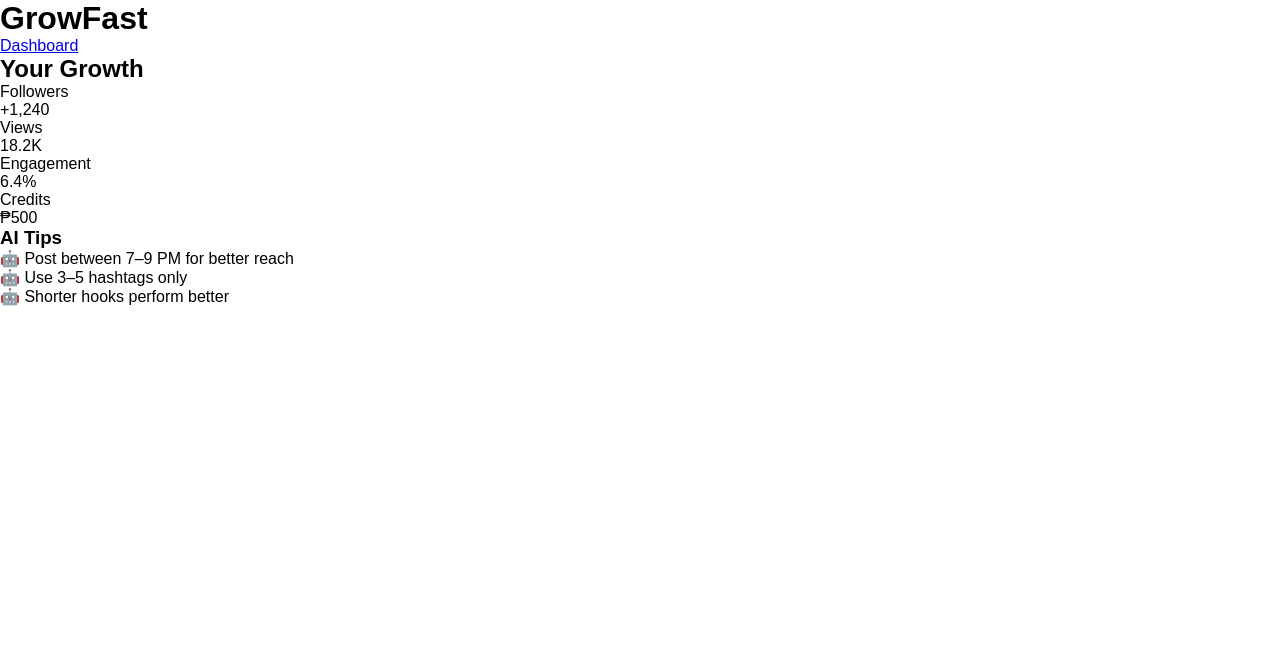
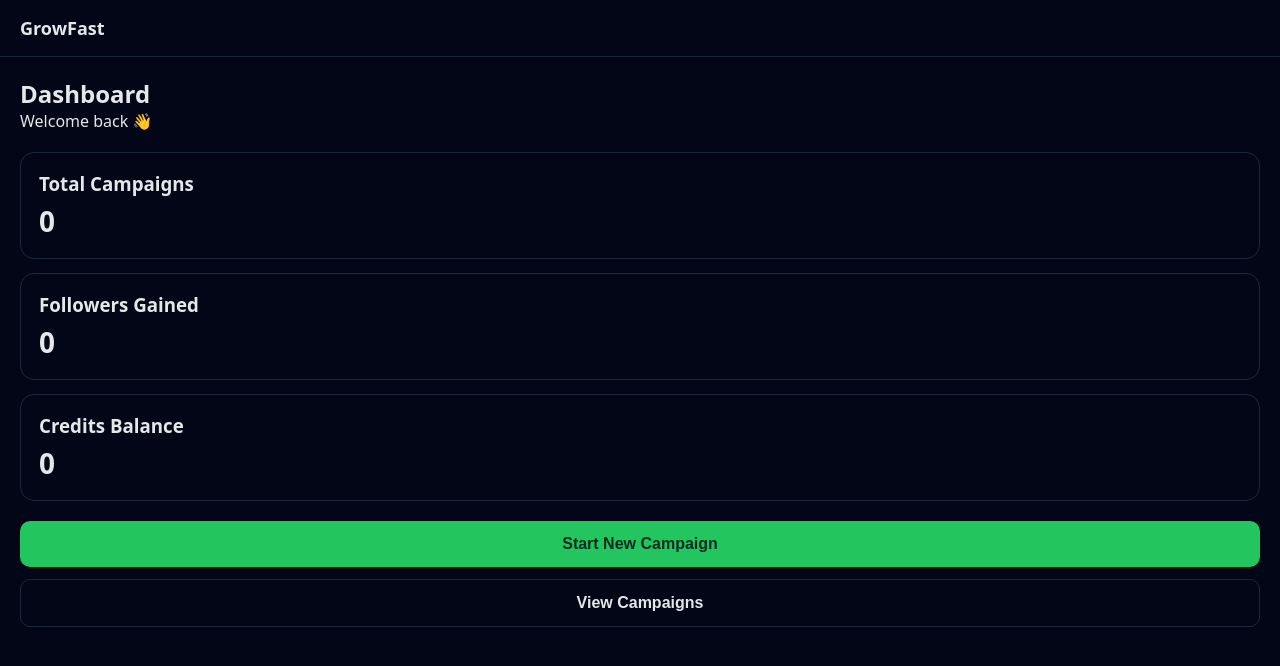
Before and after one commit to yooneaintchue161287-beep/socialmediagrow, a Next.js app: page /dashboard in a window 1280 px wide. Shown: the top 666 px of the page. Built offline with nearby package versions, Linux system fonts and the light colour scheme.

Commit message:
Update dashboard.js

```diff
--- a/pages/dashboard.js
+++ b/pages/dashboard.js
@@ -1,34 +1,109 @@
-import Navbar from "../components/Navbar";
-import StatCard from "../components/StatCard";
-import { stats, aiTips } from "../utils/mockData";
-
 export default function Dashboard() {
   return (
-    <div>
-      <Navbar />
+    <div style={styles.page}>
+      <header style={styles.header}>
+        <h1 style={styles.logo}>GrowFast</h1>
+      </header>
 
-      <div className="p-4">
-        <h2 className="text-xl font-bold mb-3">Your Growth</h2>
+      <section style={styles.welcome}>
+        <h2>Dashboard</h2>
+        <p>Welcome back 👋</p>
+      </section>
 
-        <div className="flex gap-3 overflow-x-auto mb-6">
-          {stats.map((s, i) => (
-            <StatCard key={i} title={s.title} value={s.value} />
-          ))}
+      <section style={styles.cards}>
+        <div style={styles.card}>
+          <h3>Total Campaigns</h3>
+          <p style={styles.number}>0</p>
         </div>
 
-        <h3 className="font-semibold mb-2">AI Tips</h3>
+        <div style={styles.card}>
+          <h3>Followers Gained</h3>
+          <p style={styles.number}>0</p>
+        </div>
 
-        <div className="space-y-2">
-          {aiTips.map((tip, i) => (
-            <div
-              key={i}
-              className="bg-slate-800 p-3 rounded-lg text-sm"
-            >
-              🤖 {tip}
-            </div>
-          ))}
+        <div style={styles.card}>
+          <h3>Credits Balance</h3>
+          <p style={styles.number}>0</p>
         </div>
-      </div>
+      </section>
+
+      <section style={styles.actions}>
+        <button style={styles.primary}>Start New Campaign</button>
+        <button style={styles.secondary}>View Campaigns</button>
+      </section>
     </div>
   );
 }
+
+/* ---------- Styles ---------- */
+
+const styles = {
+  page: {
+    minHeight: "100vh",
+    background: "#020617",
+    color: "#e5e7eb",
+    fontFamily: "system-ui, -apple-system",
+    paddingBottom: "40px",
+  },
+
+  header: {
+    padding: "16px 20px",
+    borderBottom: "1px solid #1e293b",
+  },
+
+  logo: {
+    fontSize: "18px",
+    fontWeight: "700",
+  },
+
+  welcome: {
+    padding: "20px",
+  },
+
+  cards: {
+    padding: "0 20px",
+    display: "grid",
+    gap: "14px",
+  },
+
+  card: {
+    background: "#020617",
+    border: "1px solid #1e293b",
+    borderRadius: "14px",
+    padding: "18px",
+  },
+
+  number: {
+    fontSize: "28px",
+    fontWeight: "800",
+    marginTop: "6px",
+  },
+
+  actions: {
+    padding: "20px",
+    display: "grid",
+    gap: "12px",
+  },
+
+  primary: {
+    padding: "14px",
+    fontSize: "16px",
+    fontWeight: "600",
+    borderRadius: "10px",
+    border: "none",
+    background: "#22c55e",
+    color: "#022c22",
+    cursor: "pointer",
+  },
+
+  secondary: {
+    padding: "14px",
+    fontSize: "16px",
+    fontWeight: "600",
+    borderRadius: "10px",
+    border: "1px solid #1e293b",
+    background: "transparent",
+    color: "#e5e7eb",
+    cursor: "pointer",
+  },
+};
```
